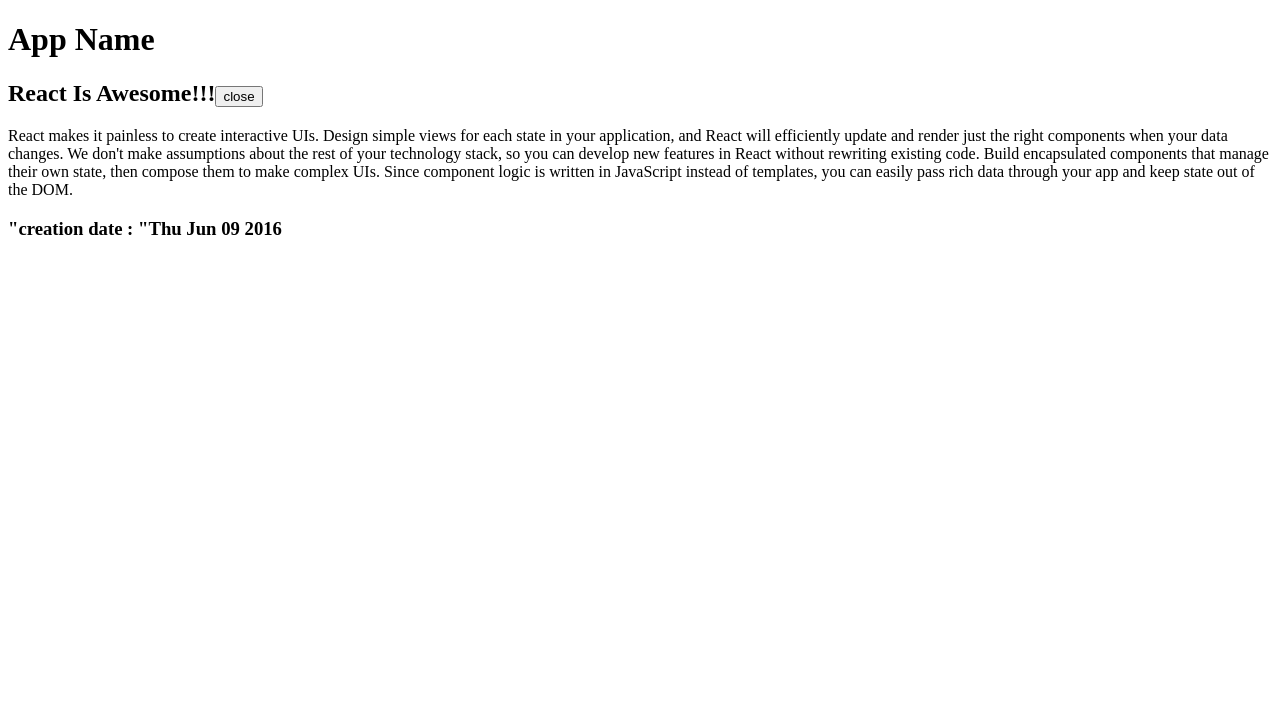
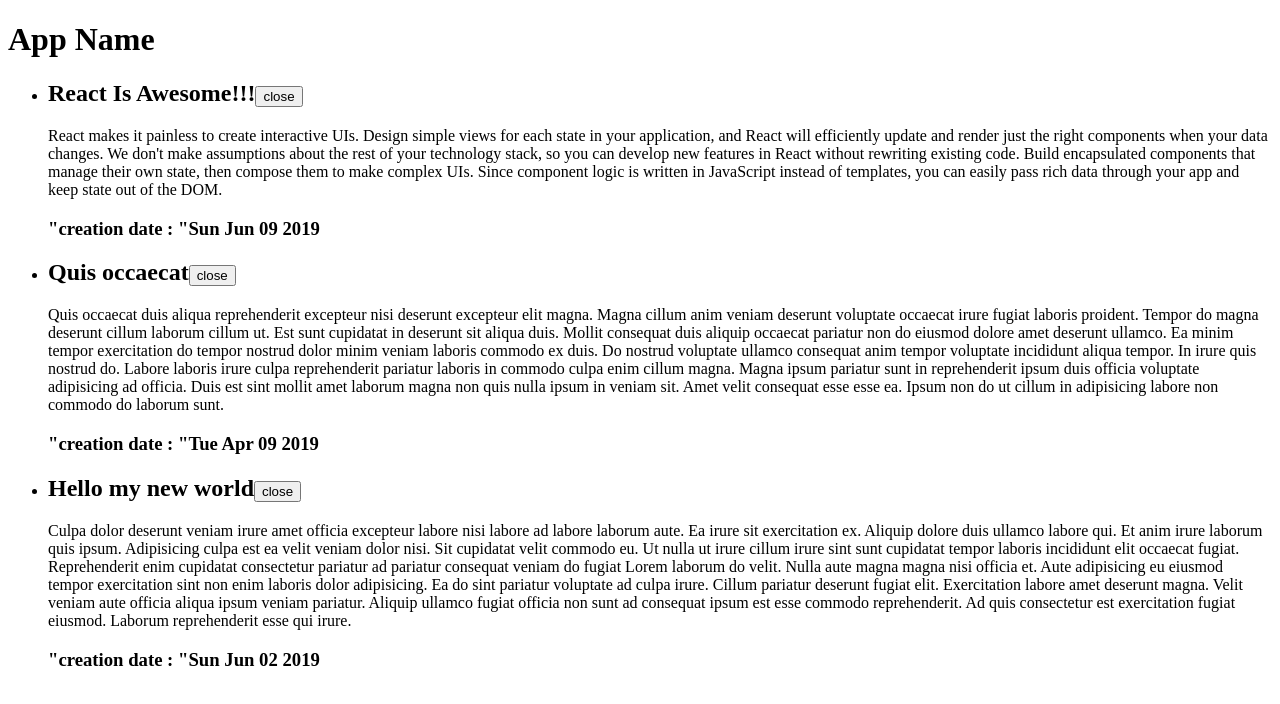
Before and after one commit to evgenynovak/book-app, a React (Create React App) app: page / in a window 1280 px wide. Shown: the top 704 px of the page. Built offline with nearby package versions, Linux system fonts and the light colour scheme.

Commit message:
added render 3 news

```diff
--- a/src/components/App.js
+++ b/src/components/App.js
@@ -1,5 +1,5 @@
 import React from 'react'
-import Article from './Article'
+import ArticleList from './ArticleList'
 
 import articles from '../database.js'
 
@@ -7,7 +7,7 @@
  return (
     <div>
         <h1>App Name</h1>
-        <Article article={articles[0]}/>
+        <ArticleList articles={articles}/>
     </div>
   );
 }
--- /dev/null
+++ b/src/components/ArticleList.js
@@ -0,0 +1,11 @@
+import React from 'react'
+import Article from './Article'
+export default function ArticleList({articles}) {
+        return(
+            <ul>
+               <li><Article article={articles[0]}/></li>
+               <li><Article article={articles[1]}/></li>
+               <li><Article article={articles[2]}/></li>
+            </ul>
+          );
+  }
--- a/src/database.js
+++ b/src/database.js
@@ -1,7 +1,7 @@
 export default [
   {
       "id": "56c782f18990ecf954f6e027",
-      "date": "2016-06-09T15:03:23.000Z",
+      "date": "2019-06-09T15:03:23.000Z",
       "title": "React Is Awesome!!!",
       "text": "React makes it painless to create interactive UIs. Design simple views for each state in your application, and React will efficiently update and render just the right components when your data changes. \n We don't make assumptions about the rest of your technology stack, so you can develop new features in React without rewriting existing code. Build encapsulated components that manage their own state, then compose them to make complex UIs. Since component logic is written in JavaScript instead of templates, you can easily pass rich data through your app and keep state out of the DOM.",
       "comments": [
@@ -34,7 +34,7 @@
   },
   {
       "id": "56c782f17b4e0ba78c7ad717",
-      "date": "2016-04-09T18:03:23.000Z",
+      "date": "2019-04-09T18:03:23.000Z",
       "title": "Quis occaecat",
       "text": "Quis occaecat duis aliqua reprehenderit excepteur nisi deserunt excepteur elit magna. Magna cillum anim veniam deserunt voluptate occaecat irure fugiat laboris proident. Tempor do magna deserunt cillum laborum cillum ut.\n\nEst sunt cupidatat in deserunt sit aliqua duis. Mollit consequat duis aliquip occaecat pariatur non do eiusmod dolore amet deserunt ullamco. Ea minim tempor exercitation do tempor nostrud dolor minim veniam laboris commodo ex duis. Do nostrud voluptate ullamco consequat anim tempor voluptate incididunt aliqua tempor.\n\nIn irure quis nostrud do. Labore laboris irure culpa reprehenderit pariatur laboris in commodo culpa enim cillum magna. Magna ipsum pariatur sunt in reprehenderit ipsum duis officia voluptate adipisicing ad officia. Duis est sint mollit amet laborum magna non quis nulla ipsum in veniam sit. Amet velit consequat esse esse ea. Ipsum non do ut cillum in adipisicing labore non commodo do laborum sunt.",
       "comments": [
@@ -52,7 +52,7 @@
   },
   {
       "id": "56c782f1978fdf9a0100df52",
-      "date": "2016-06-02T11:03:23.000Z",
+      "date": "2019-06-02T11:03:23.000Z",
       "title": "Hello my new world",
       "text": "Culpa dolor deserunt veniam irure amet officia excepteur labore nisi labore ad labore laborum aute. Ea irure sit exercitation ex. Aliquip dolore duis ullamco labore qui. Et anim irure laborum quis ipsum. Adipisicing culpa est ea velit veniam dolor nisi. Sit cupidatat velit commodo eu.\n\nUt nulla ut irure cillum irure sint sunt cupidatat tempor laboris incididunt elit occaecat fugiat. Reprehenderit enim cupidatat consectetur pariatur ad pariatur consequat veniam do fugiat Lorem laborum do velit. Nulla aute magna magna nisi officia et. Aute adipisicing eu eiusmod tempor exercitation sint non enim laboris dolor adipisicing.\n\nEa do sint pariatur voluptate ad culpa irure. Cillum pariatur deserunt fugiat elit. Exercitation labore amet deserunt magna. Velit veniam aute officia aliqua ipsum veniam pariatur. Aliquip ullamco fugiat officia non sunt ad consequat ipsum est esse commodo reprehenderit. Ad quis consectetur est exercitation fugiat eiusmod. Laborum reprehenderit esse qui irure.",
       "comments": [
@@ -70,7 +70,7 @@
   },
   {
       "id": "56c782f1e17f4f9311dfaa2c",
-      "date": "2016-05-19T23:03:23.000Z",
+      "date": "2019-05-19T23:03:23.000Z",
       "title": "Voluptate est officia",
       "text": "Voluptate est officia pariatur tempor labore consequat consequat consectetur culpa enim. Amet laborum commodo in ullamco magna aliquip. Cupidatat veniam adipisicing labore irure nostrud sunt proident aute in. Sit Lorem consequat cillum enim id excepteur aliqua nostrud sint quis aute est est dolor. Sunt culpa est magna ad qui consequat exercitation. Enim sit ex do cupidatat laborum.\n\nOccaecat do tempor ex in dolor cupidatat do quis laboris anim. Et duis esse pariatur magna ex ipsum ut do ut id cillum. Nostrud fugiat sit minim ea. Nisi nulla sunt et et voluptate. Velit reprehenderit enim nulla mollit dolore excepteur Lorem do Lorem do cillum est qui. Ipsum mollit duis laboris incididunt non sit sunt proident. Aute voluptate id sunt aute proident officia.\n\nEnim ut nulla cillum officia cupidatat eiusmod amet laborum do labore id. Laborum in laboris aliquip anim consectetur magna reprehenderit consequat eiusmod esse Lorem consequat aliqua. Eiusmod voluptate mollit sint consectetur eu deserunt laboris ad et sunt nulla fugiat quis non. Dolor qui do cupidatat proident mollit amet sint pariatur non aliquip enim ex.",
       "comments": [
@@ -88,7 +88,7 @@
   },
   {
       "id": "56c782f197fe2bad471b3740",
-      "date": "2016-06-04T15:03:23.000Z",
+      "date": "2019-06-04T15:03:23.000Z",
       "title": "Ex sunt sunt aliqua",
       "text": "Ex sunt sunt aliqua reprehenderit aliqua occaecat. Minim anim commodo officia veniam proident aute cillum eu sunt aute nostrud. Laboris fugiat velit ut pariatur occaecat adipisicing pariatur occaecat. Duis sint enim et consectetur quis pariatur laborum excepteur. Ipsum aliquip qui laborum commodo consectetur do velit veniam occaecat. Ad nisi dolor cillum elit magna dolor voluptate ea. Enim in duis ea consequat sunt Lorem aute.\n\nEst elit sunt quis officia reprehenderit do elit commodo eiusmod esse voluptate. Sit ipsum commodo sint voluptate culpa labore elit magna ullamco nostrud. Laboris magna magna anim labore mollit irure voluptate. Aute non magna aliqua aliqua sunt. Velit mollit consectetur aliqua id tempor ut. Tempor cupidatat aliquip excepteur occaecat incididunt nulla Lorem sint.\n\nNon commodo anim deserunt in et aliquip incididunt ut consectetur sunt esse commodo deserunt et. Tempor fugiat laboris cillum laboris labore. Deserunt quis ad do labore amet culpa officia. Esse et officia nostrud tempor occaecat officia anim incididunt amet sunt excepteur Lorem. Aute occaecat magna velit nisi sit anim consequat velit qui pariatur. Esse incididunt id officia aliqua anim ut et.",
       "comments": [
@@ -106,7 +106,7 @@
   },
   {
       "id": "56c782f1a2c2c3268ddb3206",
-      "date": "2016-06-08T19:03:23.000Z",
+      "date": "2019-06-08T19:03:23.000Z",
       "title": "Commodo laborum sit nostru",
       "text": "Commodo laborum sit nostrud reprehenderit cupidatat officia laboris. Ipsum minim culpa in enim. Voluptate dolor ea irure nisi incididunt enim magna.\n\nCupidatat quis cillum velit culpa tempor esse irure nostrud ea consectetur officia fugiat irure qui. Enim quis officia do in. Velit veniam ipsum consequat aliqua duis voluptate. Minim nisi ex aute ad.\n\nNisi Lorem ex tempor adipisicing labore. Quis occaecat fugiat pariatur labore culpa cillum laboris. Labore occaecat ut laborum sit ex do sit. Deserunt consectetur elit aute laboris est deserunt officia ullamco sit laboris officia aliquip. Aliqua ut sunt nostrud voluptate excepteur quis incididunt Lorem ut.",
       "comments": [
@@ -129,7 +129,7 @@
   },
   {
       "id": "56c782fghgfc2c3268ddb3206",
-      "date": "2016-06-08T19:03:23.000Z",
+      "date": "2019-06-08T19:03:23.000Z",
       "title": "Lorem Ipsum dolor",
       "text": "Commodo laborum sit nostrud reprehenderit cupidatat officia laboris. Ipsum minim culpa in enim. Voluptate dolor ea irure nisi incididunt enim magna.\n\nCupidatat quis cillum velit culpa tempor esse irure nostrud ea consectetur officia fugiat irure qui. Enim quis officia do in. Velit veniam ipsum consequat aliqua duis voluptate. Minim nisi ex aute ad.\n\nNisi Lorem ex tempor adipisicing labore. Quis occaecat fugiat pariatur labore culpa cillum laboris. Labore occaecat ut laborum sit ex do sit. Deserunt consectetur elit aute laboris est deserunt officia ullamco sit laboris officia aliquip. Aliqua ut sunt nostrud voluptate excepteur quis incididunt Lorem ut."
   }
```
